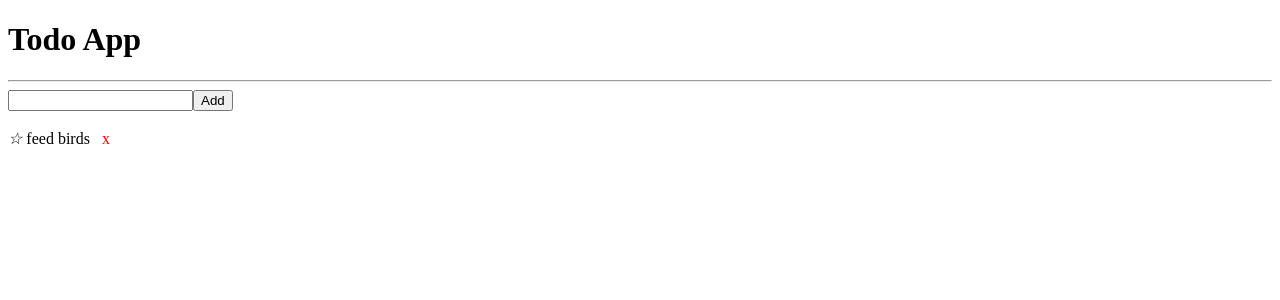
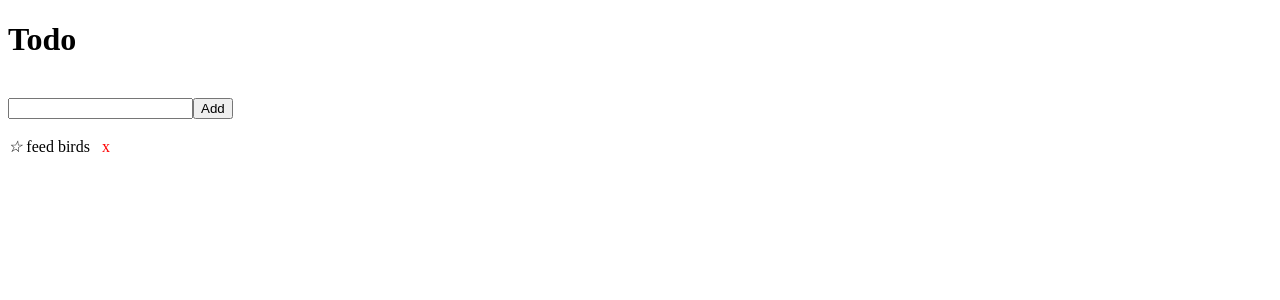
Before and after one commit to chanakasan/react_todo_app, a React app: page / in a window 1280 px wide. Shown: the top 300 px of the page. Built offline with nearby package versions, Linux system fonts and the light colour scheme.

Commit message:
add title styles

```diff
--- a/src/components/App.jsx
+++ b/src/components/App.jsx
@@ -2,10 +2,13 @@ import * as Icon from "./Icon"
 import { saveState } from "./../store"
 
 const styles = {
+  title: {
+    marginBottom: '40px',
+  },
   removeBtn: {
     color: 'red',
     cursor: 'pointer',
-  }
+  },
 }
 
 export default class App extends React.Component {
@@ -46,8 +49,7 @@ export default class App extends React.Component {
   render() {
     return (
       <div className="my-app">
-        <h1>Todo App</h1>
-        <hr/>
+        <h1 style={styles.title}>Todo</h1>
 
         <div className="new-item">
           <input type="text" value={this.state.newTodoName} onChange={this._handleTextInputChange} />
```
